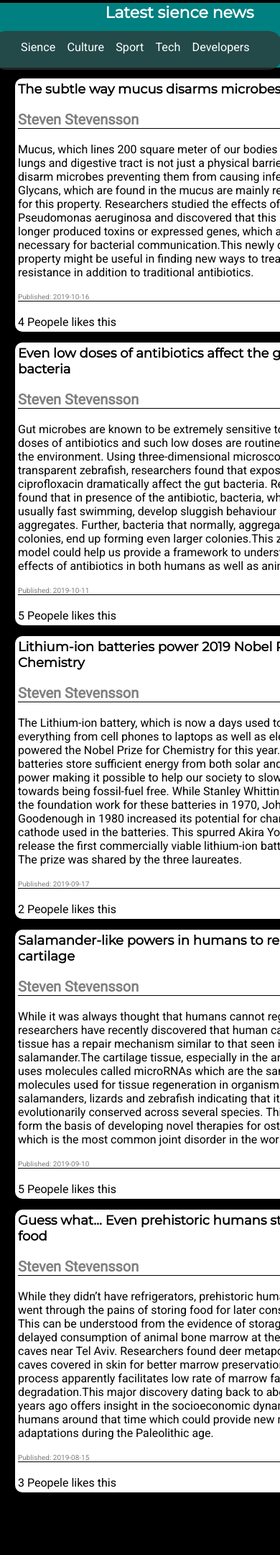
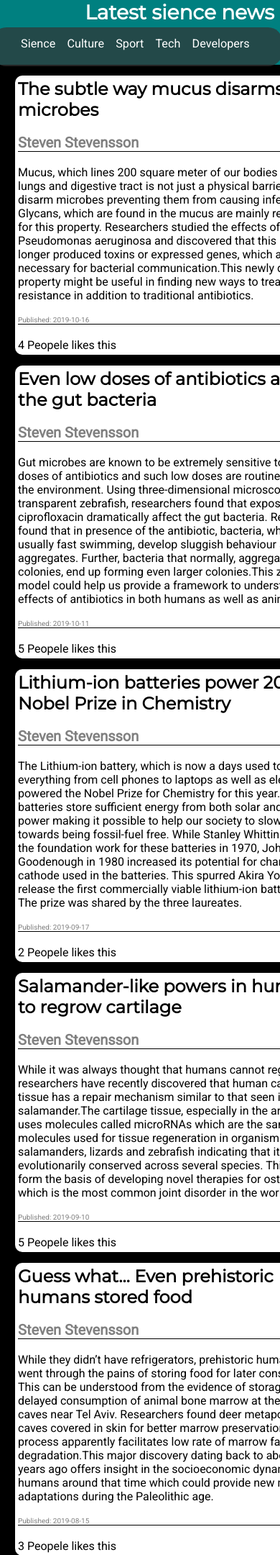
Before and after one commit to MarcusIsCode/Plain-News, a PHP site: page / in a window 390 px wide; the page is wider, and only the part inside the window is pictured. Shown: the top 2161 px of that part at 72% size. Run offline with PHP 8.4, Linux system fonts and the light colour scheme.

Commit message:
last few tweks
css,js

```diff
--- a/index.php
+++ b/index.php
@@ -39,7 +39,7 @@ require __DIR__ . "/data.php"
     <main>
         <nav>
             <!--the id's is for script -->
-            <h1> Latest <span id="Topic"> sience </span>news</h1>
+            <h1> Latest <span id="topic"> sience </span>news</h1>
             <div class="navBtns">
                 <a id="si">Sience</a>
                 <a id="cu">Culture</a>
--- a/script.js
+++ b/script.js
@@ -12,6 +12,9 @@ let techContent = document.querySelectorAll('.tech');
 
 const DevelopersBtn = document.getElementById('de')
 let  devContent = document.querySelectorAll('.devlopers');
+
+const topic = document.getElementById('topic');
+
 
 const displayNone = (a,b,c,d) =>{
 
@@ -35,22 +38,27 @@ const displayNone = (a,b,c,d) =>{
 
 sienceBtn.onclick = function(){
     displayNone(cultureContent, sportContent, techContent, devContent);
-    for (let sienceCon of sienceContent) {
-        sienceCon.style.display = "block";
+        for (let sienceCon of sienceContent) {
+            sienceCon.style.display = "block";
+
     }
+    topic.innerHTML = "sience "
 }
 cultureBtn.onclick = function () {
     displayNone(sienceContent, sportContent, techContent, devContent);
     for (let cultureCon of cultureContent) {
         cultureCon.style.display = "block";
     }
+    topic.innerHTML = "culture "
 
 }
 sportBtn.onclick = function () {
     displayNone(sienceContent, cultureContent, techContent, devContent);
     for (let sportCon of sportContent) {
         sportCon.style.display = "block";
+
     }
+    topic.innerHTML = "sports "
 
 
 }
@@ -59,10 +67,13 @@ techBtn.onclick = function () {
     for (let techCon of techContent) {
         techCon.style.display = "block";
     }
+    topic.innerHTML = "Tech "
 }
 DevelopersBtn.onclick = function () {
     displayNone(sienceContent, sportContent, techContent, cultureContent);
     for (let devCont of devContent) {
         devCont.style.display = "block";
+
     }
+    topic.innerHTML = "Developers "
 }
--- a/style.css
+++ b/style.css
@@ -139,17 +139,15 @@ main{
 
 }
 h1{
-    font-size: 22px;;
-    margin-top: 4px;
+    font-size: 28px;;
+
 
 }
-h2{
-    font-size: 18px;
 
-}
 .navBtns{
      left: 50%;
     transform:scale(1.35) translateX(-38%);
+    top:45px;
 }
 
 }
```
